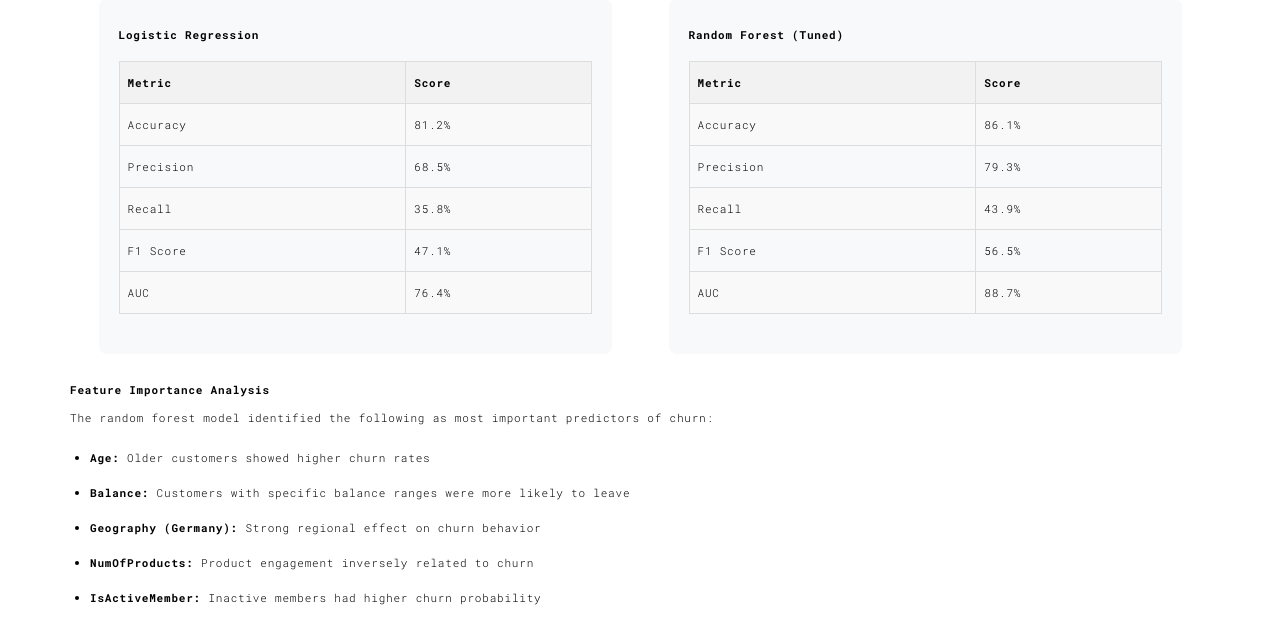
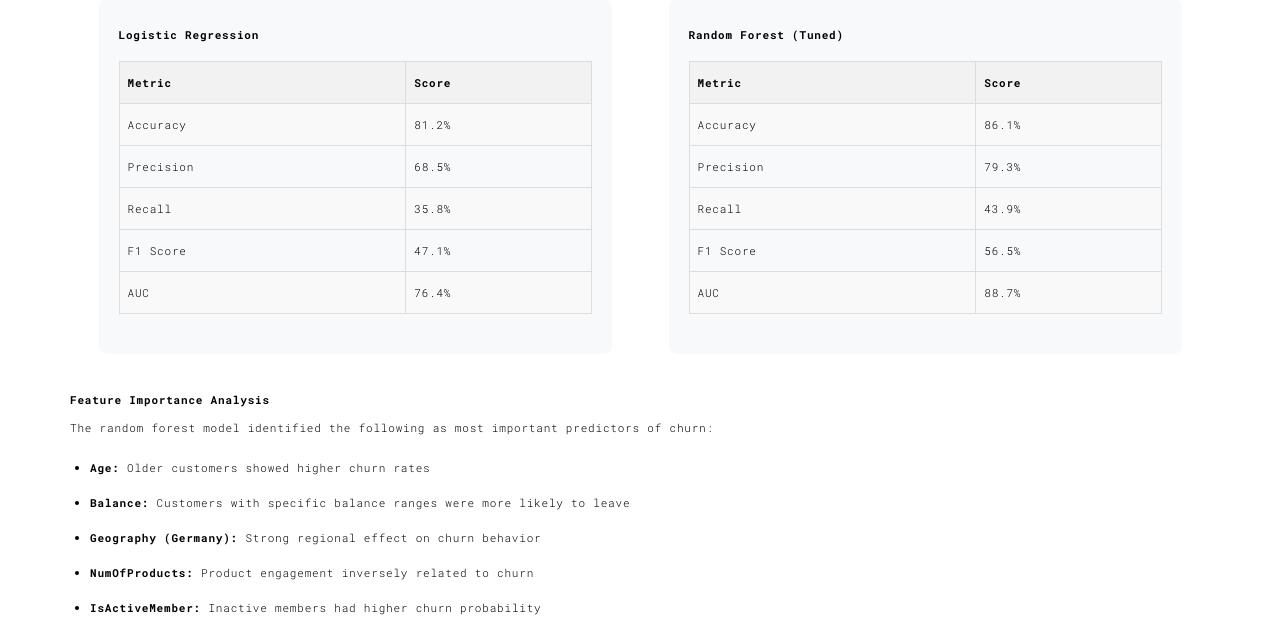
Before and after one commit to pochiman/PythonDeveloper, a Flask app: template S19_Web_Development_with_Python/web_server/templates/work005.html in a window 1280 px wide. Shown: the part 2762-3396 px from the top of the page. Run offline with Flask 3, Linux system fonts and the light colour scheme; the template is opened without the code that fills it, so the values that code supplies are empty; some libraries are stand-ins or nearby versions.

Commit message:
initial commit

```diff
--- a/S19_Web_Development_with_Python/web_server/templates/work005.html
+++ b/S19_Web_Development_with_Python/web_server/templates/work005.html
@@ -335,6 +335,8 @@
             </div>
           </div>
 
+          <div class="section-spacing"></div>
+
           <h4>Feature Importance Analysis</h4>
           <p>The random forest model identified the following as most important predictors of churn:</p>
           <ul class="feature-list">
```
